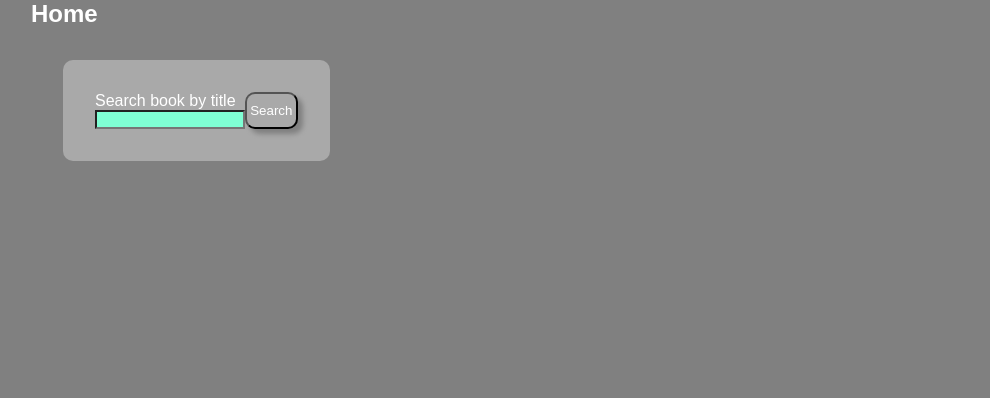
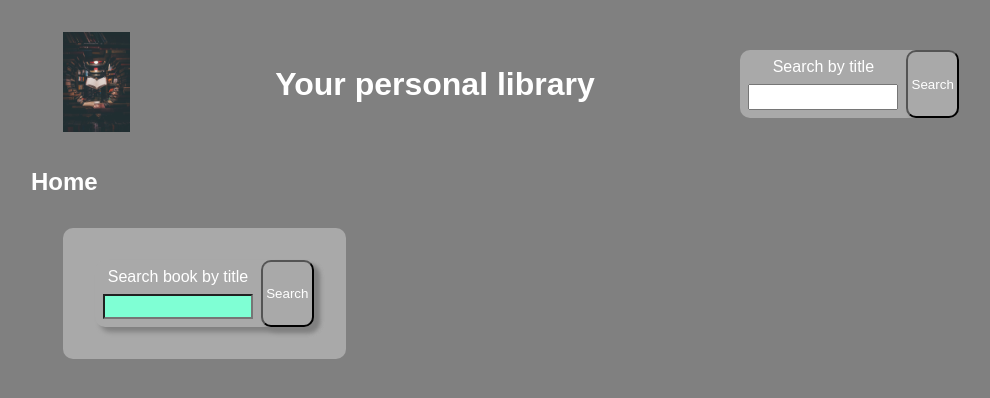
Before and after one commit to ZBajie/F23-React-exam-project, a React (Vite) app: page / in a window 1280 px wide. Shown: the top 398 px of the page, without its empty margins (129-1119 px from the left). Built offline with nearby package versions, Linux system fonts and the light colour scheme.

Commit message:
Header component

```diff
--- /dev/null
+++ b/src/components/Header/Header.scss
@@ -0,0 +1,15 @@
+@import "../../style/style.scss";
+
+.header-main {
+  padding: $padding-secondary;
+  display: flex;
+  flex-direction: row;
+  align-items: center;
+  justify-content: space-between;
+  img {
+    height: 100px;
+    &:hover {
+      height: 200px;
+    }
+  }
+}
--- /dev/null
+++ b/src/components/Header/Header.tsx
@@ -0,0 +1,17 @@
+import SearchField from "../SearchField/SearchField"
+import "./Header.scss"
+import loggo from "../../assets/jaredd-craig-HH4WBGNyltc-unsplash(1).jpg"
+import { Link } from "react-router-dom"
+const Header = () => {
+  return (
+    <header className="header-main">
+      <Link to={"/"}>
+        <img src={loggo} alt="" />
+      </Link>
+      <h1>Your personal library</h1>
+      <SearchField label="Search by title" />
+    </header>
+  )
+}
+
+export default Header
--- a/src/pages/Layout/Layout.tsx
+++ b/src/pages/Layout/Layout.tsx
@@ -1,9 +1,11 @@
 import { Outlet } from "react-router-dom"
+import Header from "../../components/Header/Header"
 
 const Layout = () => {
   return (
     <div className="layout">
       <main>
+        <Header />
         <Outlet />
       </main>
     </div>
```
Also changed, not shown: src/assets/jaredd-craig-HH4WBGNyltc-unsplash(1).jpg (added).
